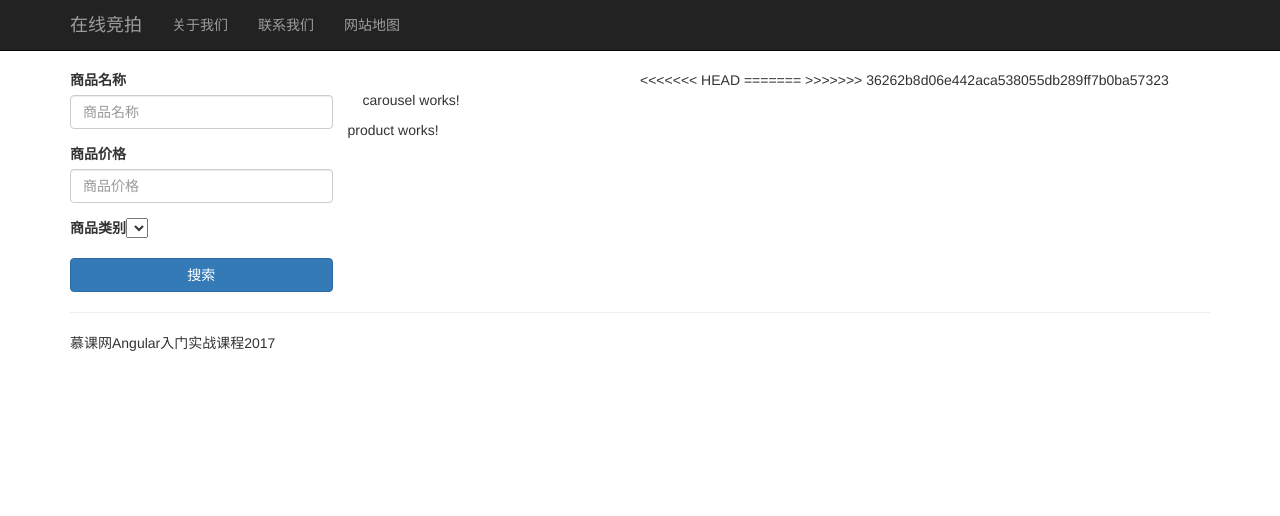
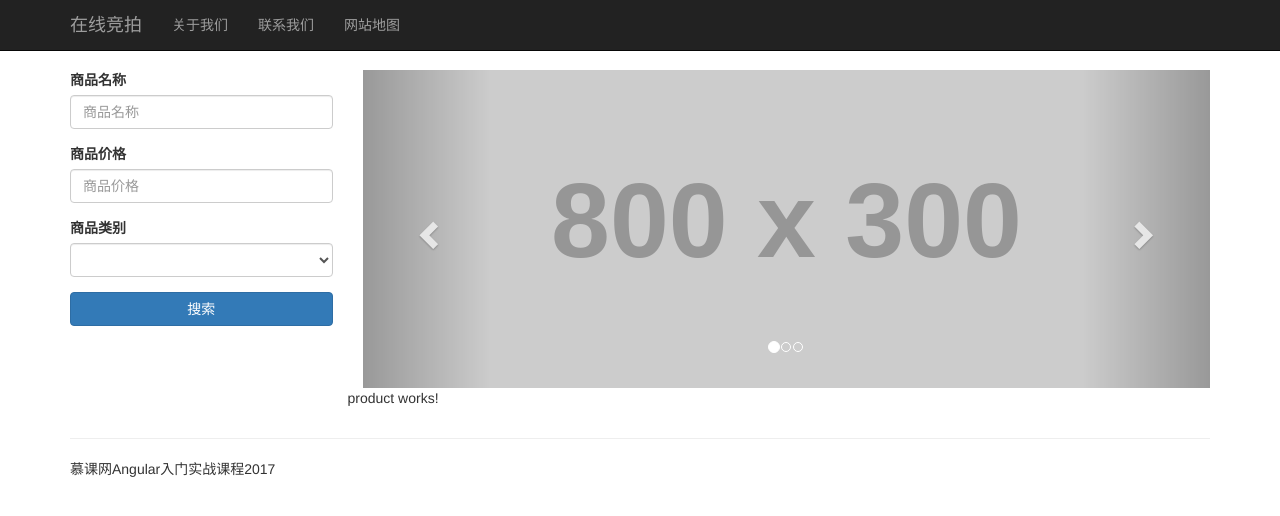
Before and after one commit to wyl530197181/angularExample, an Angular app: page / in a window 1280 px wide. Shown: the top 516 px of the page. Built offline with nearby package versions, Linux system fonts and the light colour scheme.

Commit message:
轮播图组件提交

```diff
--- a/src/app/app.component.html
+++ b/src/app/app.component.html
@@ -1,13 +1,9 @@
 <app-navbar></app-navbar>
 <div class='container'>
   <div class='row'>
-<<<<<<< HEAD
     <div class='col-md-3'>
       <app-search></app-search>
     </div>
-=======
-    <div class='col-md-3'></div>
->>>>>>> 36262b8d06e442aca538055db289ff7b0ba57323
     <div class='col-md-9'>
       <div class="=row">
         <app-carousel></app-carousel>
--- a/src/app/carousel/carousel.component.css
+++ b/src/app/carousel/carousel.component.css
@@ -0,0 +1,3 @@
+.slide-image{
+    width: 100%
+}
--- a/src/app/carousel/carousel.component.html
+++ b/src/app/carousel/carousel.component.html
@@ -1,3 +1,26 @@
-<p>
-  carousel works!
-</p>
+ <div class='carousel slide' data-ride=' carousel'>
+   <ol class="carousel-indicators">
+     <li class="active"></li>
+     <li></li>
+     <li></li>
+   </ol>
+  <div class='carousel-inner'>
+    <div class="item active">
+      <img class='slide-image' src="http://placehold.it/800x300" alt="">
+    </div>
+    <div class="item">
+        <img class='slide-image' src="http://placehold.it/800x300" alt="">
+      </div>
+      <div class="item">
+
+          <img class='slide-image' src="http://placehold.it/800x300" alt="">
+      </div>
+      <a href="javascript:$('.carousel').carousel('prev')" class="left carousel-control" >
+        <span class="glyphicon glyphicon-chevron-left"></span>
+      </a>
+      <a href="javascript:$('.carousel').carousel('next')" class="right carousel-control" >
+          <span class="glyphicon glyphicon-chevron-right"></span>
+      </a>
+
+  </div>
+</div>
--- a/src/app/search/search.component.html
+++ b/src/app/search/search.component.html
@@ -9,7 +9,8 @@
     </div>
     <div class="form-group">
       <label for="product-label">商品类别</label>
-      <select type="file" id="product-label"></select>
+      <select  id="product-label" class="form-control"></select>
     </div>
+
     <button type="submit" class="btn btn-primary btn-block">搜索</button>
   </form>
```
